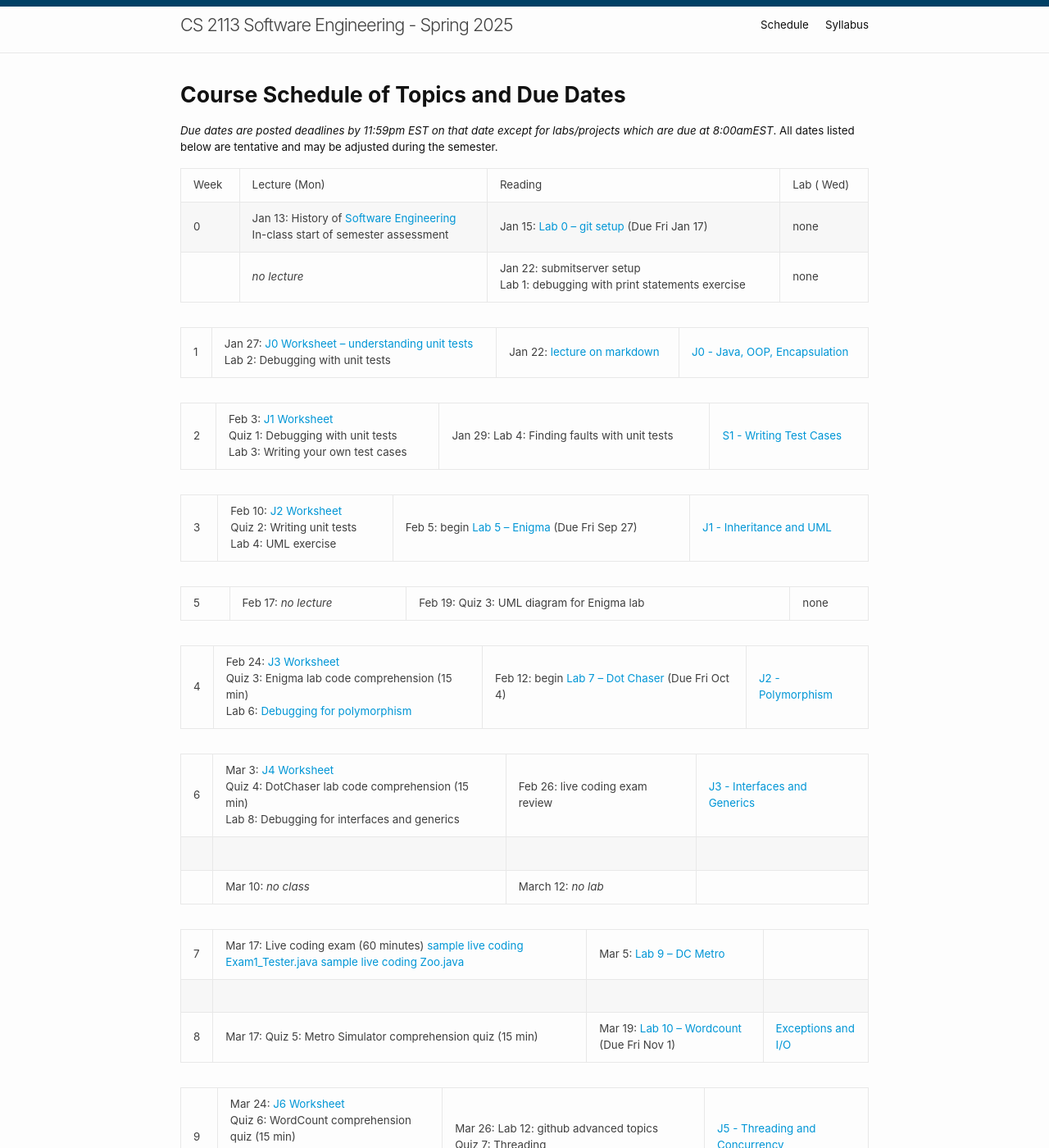
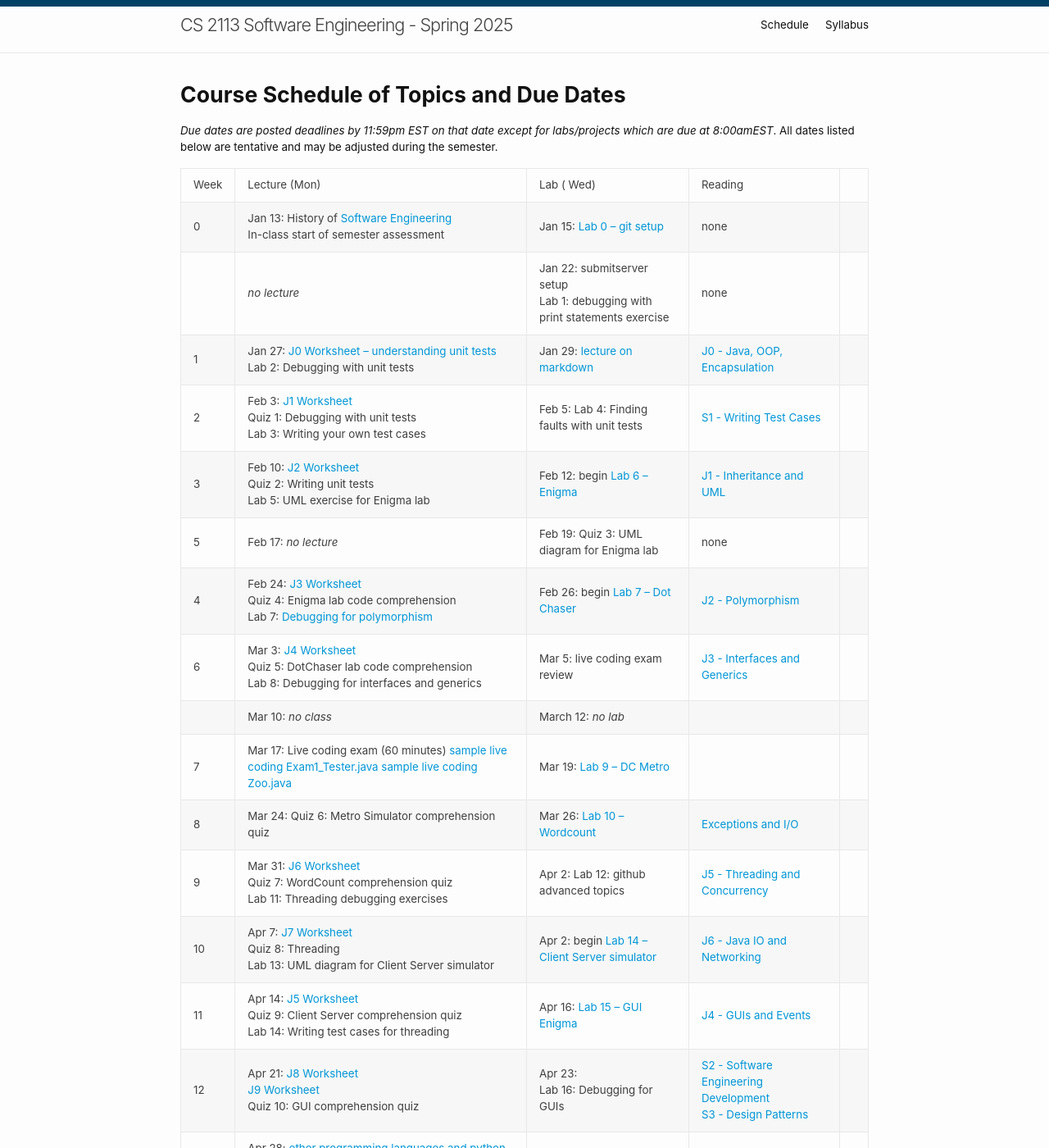
Before and after one commit to cs2113-s25/cs2113-s25.github.io, a Jekyll site: the page built from schedule.md, in a window 1280 px wide and 1400 px high. Shown: the whole window at 82% size. Built offline with Jekyll 4.4.1, drawn with Linux system fonts in a browser that asks for light colours; some of the changed text lies outside the part shown.

Commit message:
inital commit

```diff
--- a/schedule.md
+++ b/schedule.md
@@ -9,37 +9,21 @@
 
 
 
-| Week | Lecture (Mon)  | Reading    | Lab ( Wed)
-| 0    | Jan 13: History of <a href="https://dl.acm.org/doi/pdf/10.1145/1134285.1134288">Software Engineering</a> <br> In-class start of semester assessment | Jan 15: [Lab 0 -- git setup](lab/0) (Due Fri Jan 17) | none |
+| Week | Lecture (Mon)  |  Lab ( Wed)   |      Reading
+| 0    | Jan 13: History of <a href="https://dl.acm.org/doi/pdf/10.1145/1134285.1134288">Software Engineering</a> <br> In-class start of semester assessment | Jan 15: [Lab 0 -- git setup](lab/0)  | none |
 |     | <i>no lecture</i>   | Jan 22:  submitserver setup  <br> Lab 1: debugging with print statements exercise |   none |
-
-| 1    | Jan 27: [J0 Worksheet -- understanding unit tests](worksheet/j0) <br> Lab 2: Debugging with unit tests | Jan 22: [lecture on markdown](https://docs.github.com/en/get-started/writing-on-github/getting-started-with-writing-and-formatting-on-github/basic-writing-and-formatting-syntax) | [J0 - Java, OOP, Encapsulation](j/0) |
-
-| 2    | Feb 3: [J1 Worksheet](worksheet/j1) <br> Quiz 1: Debugging with unit tests <br> Lab 3: Writing your own test cases | Jan 29: Lab 4: Finding faults with unit tests | [S1 - Writing Test Cases](j/software_testing) |
-
-| 3    | Feb 10: [J2 Worksheet](worksheet/j2) <br> Quiz 2: Writing unit tests <br> Lab 4: UML exercise | Feb 5: begin [Lab 5 -- Enigma](lab/1) (Due Fri Sep 27) | [J1 - Inheritance and UML](j/1) |
-
+| 1    | Jan 27: [J0 Worksheet -- understanding unit tests](worksheet/j0) <br> Lab 2: Debugging with unit tests | Jan 29: [lecture on markdown](https://docs.github.com/en/get-started/writing-on-github/getting-started-with-writing-and-formatting-on-github/basic-writing-and-formatting-syntax) | [J0 - Java, OOP, Encapsulation](j/0) |
+| 2    | Feb 3: [J1 Worksheet](worksheet/j1) <br> Quiz 1: Debugging with unit tests <br> Lab 3: Writing your own test cases | Feb 5: Lab 4: Finding faults with unit tests | [S1 - Writing Test Cases](j/software_testing) |
+| 3    | Feb 10: [J2 Worksheet](worksheet/j2) <br> Quiz 2: Writing unit tests <br> Lab 5: UML exercise for Enigma lab| Feb 12: begin [Lab 6 -- Enigma](lab/1) | [J1 - Inheritance and UML](j/1) |
 | 5    | Feb 17:  <i>no lecture</i>   | Feb 19: Quiz 3: UML diagram for Enigma lab     |                              none                           |
-
-| 4    | Feb 24: [J3 Worksheet](worksheet/j3) <br> Quiz 3: Enigma lab code comprehension (15 min)<br> Lab 6: [Debugging for polymorphism](worksheet/j10) | Feb 12: begin [Lab 7 -- Dot Chaser](lab/2) (Due Fri Oct 4) | [J2 - Polymorphism](j/2) |
-
-| 6    | Mar 3:   [J4 Worksheet](worksheet/j4) <br> Quiz 4: DotChaser lab code comprehension (15 min) <br> Lab 8: Debugging for interfaces and generics | Feb 26: live coding exam review| [J3 - Interfaces and Generics](j/3)  |
-                                                                              |
-|    | Mar 10: <i>no class</i>          | March 12: <i>no lab</i>
-
-| 7    | Mar 17: Live coding exam (60 minutes) [sample live coding Exam1_Tester.java](./j-units/Exam1_Tester.java) [sample live coding Zoo.java](./j-units/Zoo.java)  | Mar 5:  [Lab 9 -- DC Metro](project/1)
-  |
-| 8    | Mar 17: Quiz 5: Metro Simulator comprehension quiz (15 min) | Mar 19: [Lab 10 -- Wordcount](lab/3) (Due Fri Nov 1)  |       [Exceptions and I/O](j/exceptions)    |
-
-| 9    | Mar 24:  [J6 Worksheet](worksheet/j6) <br> Quiz 6: WordCount comprehension quiz (15 min) <br> Lab 11: Threading debugging exercises | Mar 26:   Lab 12: github advanced topics  <br> Quiz 7: Threading | [J5 - Threading and Concurrency](j/5) |
-                                                   |
-| 10    | Mar 31: [J7 Worksheet](worksheet/j7) <br> Lab 13: UML diagram for Client Server simulator   | Apr 2: begin [Lab 14 -- Client Server simulator](project/2) (Due Fri Nov 15)       | [J6 - Java IO and Networking](j/6) |
-
-| 11   | Apr 7: [J5 Worksheet](worksheet/j5) <br> Quiz 7: Client Server comprehension quiz <br>   | Apr 9:  [Lab 15 -- GUI Enigma](lab/4) (Due Fri Nov 22)    | [J4 - GUIs and Events](j/4)|
-
-| 12   | Apr 14: [J8 Worksheet](worksheet/j8) <br> [J9 Worksheet](worksheet/j9) <br> Quiz 8: GUI comprehension quiz   | Apr 16: <br> Lab 16: Debugging for GUIs | [S2 - Software Engineering Development](j/software_engineering) <br> [S3 - Design Patterns](j/design) |
-
-| 13   | Apr 21: [other programming languages and python](j/languages) <br> Quiz 9: [live debugging](j/extra_credit)| Apr 23: |    |
-
-| 14   | Apr 28: live coding makeups (optional, cap at 80)  <br> quiz makeups (optional)                       |  Apr 30: <i>no lab</i>                                                                                                             |                                               |
+| 4    | Feb 24: [J3 Worksheet](worksheet/j3) <br> Quiz 4: Enigma lab code comprehension <br> Lab 7: [Debugging for polymorphism](worksheet/j10) | Feb 26: begin [Lab 7 -- Dot Chaser](lab/2) | [J2 - Polymorphism](j/2) |
+| 6    | Mar 3:   [J4 Worksheet](worksheet/j4) <br> Quiz 5: DotChaser lab code comprehension <br> Lab 8: Debugging for interfaces and generics | Mar 5: live coding exam review| [J3 - Interfaces and Generics](j/3)  |     |
+|    | Mar 10: <i>no class</i>          | March 12: <i>no lab</i>   | |
+| 7    | Mar 17: Live coding exam (60 minutes) [sample live coding Exam1_Tester.java](./j-units/Exam1_Tester.java) [sample live coding Zoo.java](./j-units/Zoo.java)  | Mar 19:  [Lab 9 -- DC Metro](project/1)  | |
+| 8    | Mar 24: Quiz 6: Metro Simulator comprehension quiz  | Mar 26: [Lab 10 -- Wordcount](lab/3)  |       [Exceptions and I/O](j/exceptions)    |
+| 9    | Mar 31:  [J6 Worksheet](worksheet/j6) <br> Quiz 7: WordCount comprehension quiz <br> Lab 11: Threading debugging exercises | Apr 2:   Lab 12: github advanced topics  | [J5 - Threading and Concurrency](j/5) |
+| 10    | Apr 7: [J7 Worksheet](worksheet/j7) <br> Quiz 8: Threading <br> Lab 13: UML diagram for Client Server simulator   | Apr 2: begin [Lab 14 -- Client Server simulator](project/2)    | [J6 - Java IO and Networking](j/6) |
+| 11   | Apr 14: [J5 Worksheet](worksheet/j5) <br> Quiz 9: Client Server comprehension quiz <br> Lab 14: Writing test cases for threading  | Apr 16:  [Lab 15 -- GUI Enigma](lab/4)  | [J4 - GUIs and Events](j/4)|
+| 12   | Apr 21: [J8 Worksheet](worksheet/j8) <br> [J9 Worksheet](worksheet/j9) <br> Quiz 10: GUI comprehension quiz   | Apr 23: <br> Lab 16: Debugging for GUIs | [S2 - Software Engineering Development](j/software_engineering) <br> [S3 - Design Patterns](j/design) |
+| 13   | Apr 28: [other programming languages and python](j/languages) <br> Makeup quizzes (optional) | Apr 30: <i>no lab</i>|    |
 |    | Final Exam week: we do NOT have a final exam in this class
```
